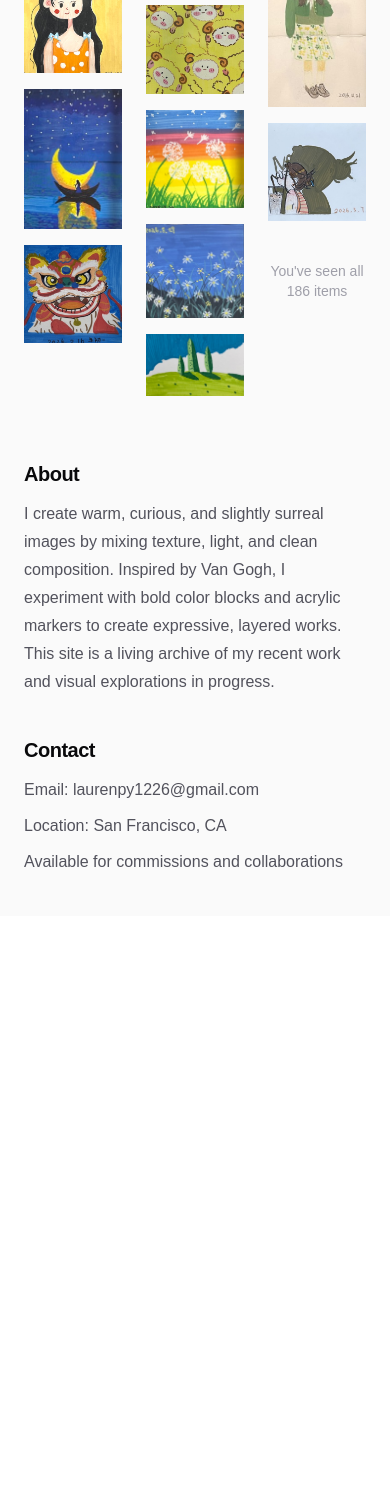
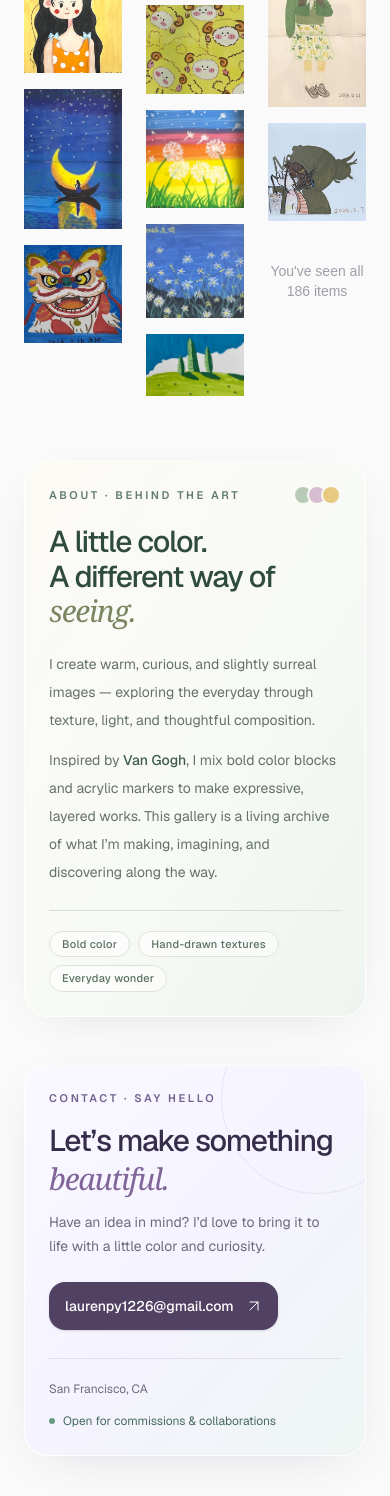
Before and after one commit to yuqiao1205/imagehub_new_design, a Next.js app: page / in a window 390 px wide. Shown: the part 8367-9863 px from the top of the page. Before the commit the page ends 9283 px from the top, so only its background shows below. Built offline with nearby package versions, Linux system fonts and the light colour scheme.

Commit message:
Update page.tsx

```diff
--- a/src/app/page.tsx
+++ b/src/app/page.tsx
@@ -485,24 +485,52 @@ export default function Home() {
             </div>
           </section>
 
-          <section id="about" className="mt-16 max-w-3xl scroll-mt-10">
-            <h2 className="text-xl font-semibold tracking-tight text-zinc-950">
-              About
+          <section id="about" aria-labelledby="about-heading" className="relative mt-16 max-w-3xl scroll-mt-28 overflow-hidden rounded-3xl border border-white/80 bg-gradient-to-br from-[#fcfaf5] via-[#f8faf6] to-[#eef4ef] p-6 shadow-[0_12px_48px_-24px_rgba(45,75,62,0.2)] sm:p-9" style={{ fontFamily: 'var(--font-geist-sans), sans-serif' }}>
+            <div className="flex items-center justify-between gap-4">
+              <p className="text-[11px] font-semibold uppercase tracking-[0.24em] text-[#637c70]">About · Behind the art</p>
+              <div aria-hidden="true" className="flex -space-x-1.5">
+                <span className="h-5 w-5 rounded-full border-2 border-[#fafaf5] bg-[#b7cbb8]" />
+                <span className="h-5 w-5 rounded-full border-2 border-[#fafaf5] bg-[#d8bdd0]" />
+                <span className="h-5 w-5 rounded-full border-2 border-[#fafaf5] bg-[#e8c982]" />
+              </div>
+            </div>
+            <h2 id="about-heading" className="mt-5 max-w-lg text-3xl font-medium leading-[1.15] tracking-[-0.04em] text-[#2f4b40] sm:text-4xl">
+              A little color.<br />A different way of <span className="font-serif italic text-[#7a8562]">seeing.</span>
             </h2>
-            <p className="mt-3 text-base leading-7 text-zinc-600">
-              I create warm, curious, and slightly surreal images by mixing texture, light, and clean composition. Inspired by Van Gogh, I experiment with bold color blocks and acrylic markers to create expressive, layered works. This site is a living archive of my recent work and visual explorations in progress.
-            </p>
+            <div className="mt-5 max-w-xl space-y-3 text-sm leading-7 text-[#657269]">
+              <p>I create warm, curious, and slightly surreal images — exploring the everyday through texture, light, and thoughtful composition.</p>
+              <p>Inspired by <span className="font-medium text-[#3f5d4e]">Van Gogh</span>, I mix bold color blocks and acrylic markers to make expressive, layered works. This gallery is a living archive of what I’m making, imagining, and discovering along the way.</p>
+            </div>
+            <div className="mt-6 flex flex-wrap gap-2 border-t border-[#d8e1d6] pt-5" aria-label="Artistic interests">
+              {['Bold color', 'Hand-drawn textures', 'Everyday wonder'].map((interest) => (
+                <span key={interest} className="rounded-full border border-[#dce4d8] bg-white/60 px-3 py-1 text-[11px] font-medium tracking-wide text-[#5a7162]">{interest}</span>
+              ))}
+            </div>
           </section>
 
-          <section id="contact" className="mt-10 max-w-3xl scroll-mt-10">
-            <h2 className="text-xl font-semibold tracking-tight text-zinc-950">
-              Contact
-            </h2>
-            <div className="mt-3 space-y-2 text-base leading-7 text-zinc-600">
-              <p>Email: laurenpy1226@gmail.com</p>
-              <p>Location: San Francisco, CA</p>
-              {/* <p>Portfolio: <a href="https://yuqiao1205.github.io/portfolio/" target="_blank" rel="noopener noreferrer" className="text-zinc-950 hover:text-zinc-700 underline">yuqiao1205.github.io/portfolio</a></p> */}
-              <p>Available for commissions and collaborations</p>
+          <section id="contact" aria-labelledby="contact-heading" className="relative mt-12 max-w-3xl scroll-mt-28 overflow-hidden rounded-3xl border border-white/80 bg-gradient-to-br from-[#faf8ff] via-[#f5f3ff] to-[#eef6f3] p-6 shadow-[0_12px_48px_-24px_rgba(79,70,110,0.25)] sm:p-9" style={{ fontFamily: 'var(--font-geist-sans), sans-serif' }}>
+            <div aria-hidden="true" className="pointer-events-none absolute -right-12 -top-16 h-48 w-48 rounded-full border border-[#bcb1d4]/25" />
+            <div className="relative">
+              <p className="text-[11px] font-semibold uppercase tracking-[0.24em] text-[#74638f]">Contact · Say hello</p>
+              <h2 id="contact-heading" className="mt-4 text-3xl font-medium leading-tight tracking-[-0.04em] text-[#352d49] sm:text-4xl">
+                Let’s make something <span className="font-serif italic text-[#806598]">beautiful.</span>
+              </h2>
+              <p className="mt-3 max-w-md text-sm leading-6 text-[#70697d]">
+                Have an idea in mind? I’d love to bring it to life with a little color and curiosity.
+              </p>
+              <a href="mailto:laurenpy1226@gmail.com" className="group mt-6 inline-flex max-w-full items-center gap-3 rounded-2xl bg-[#514264] px-4 py-3.5 text-sm font-medium text-white shadow-sm transition-colors hover:bg-[#66517d] focus-visible:outline-2 focus-visible:outline-offset-4 focus-visible:outline-[#806598] sm:px-5">
+                <span className="min-w-0 break-all">laurenpy1226@gmail.com</span>
+                <svg aria-hidden="true" viewBox="0 0 24 24" fill="none" stroke="currentColor" strokeWidth="1.5" className="h-4 w-4 shrink-0 transition-transform group-hover:-translate-y-0.5 group-hover:translate-x-0.5 motion-reduce:transform-none">
+                  <path d="M6 18 18 6M6 6h12v12" strokeLinecap="round" strokeLinejoin="round" />
+                </svg>
+              </a>
+              <div className="mt-7 flex flex-wrap items-center gap-x-5 gap-y-3 border-t border-[#d9d2e4]/70 pt-5 text-xs leading-5 text-[#70697d]">
+                <span>San Francisco, CA</span>
+                <span className="inline-flex items-center gap-2 text-[#486b5d]">
+                  <span aria-hidden="true" className="h-1.5 w-1.5 shrink-0 rounded-full bg-[#699b81]" />
+                  Open for commissions &amp; collaborations
+                </span>
+              </div>
             </div>
           </section>
         </main>
```
